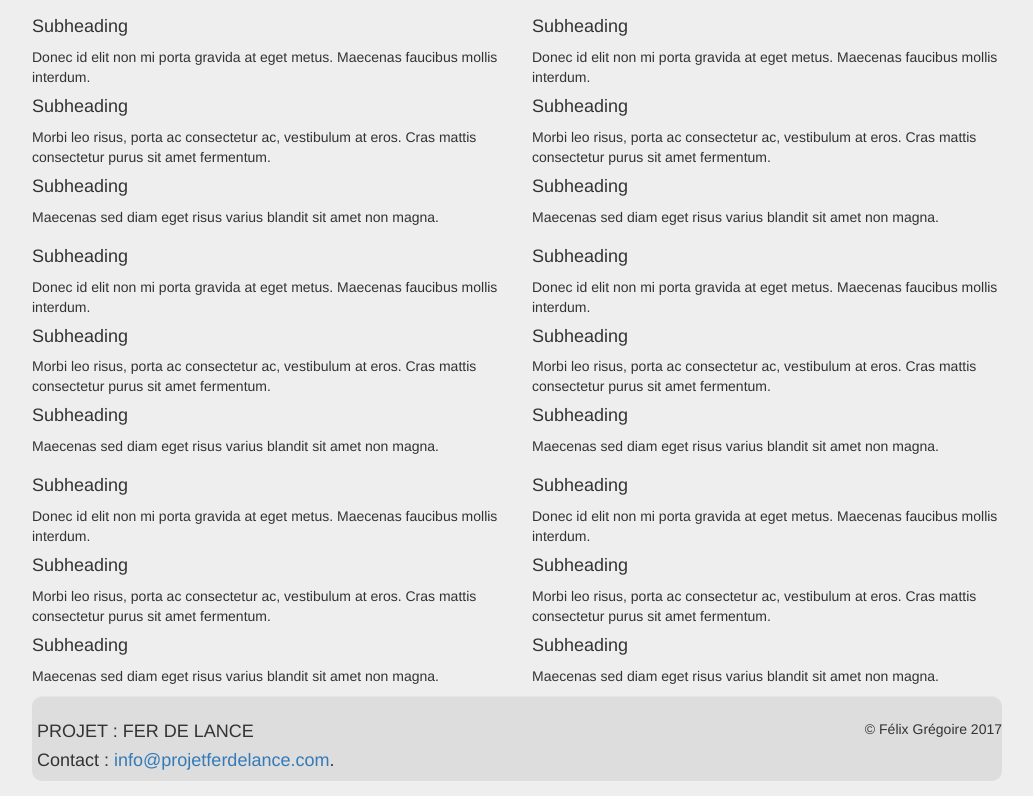
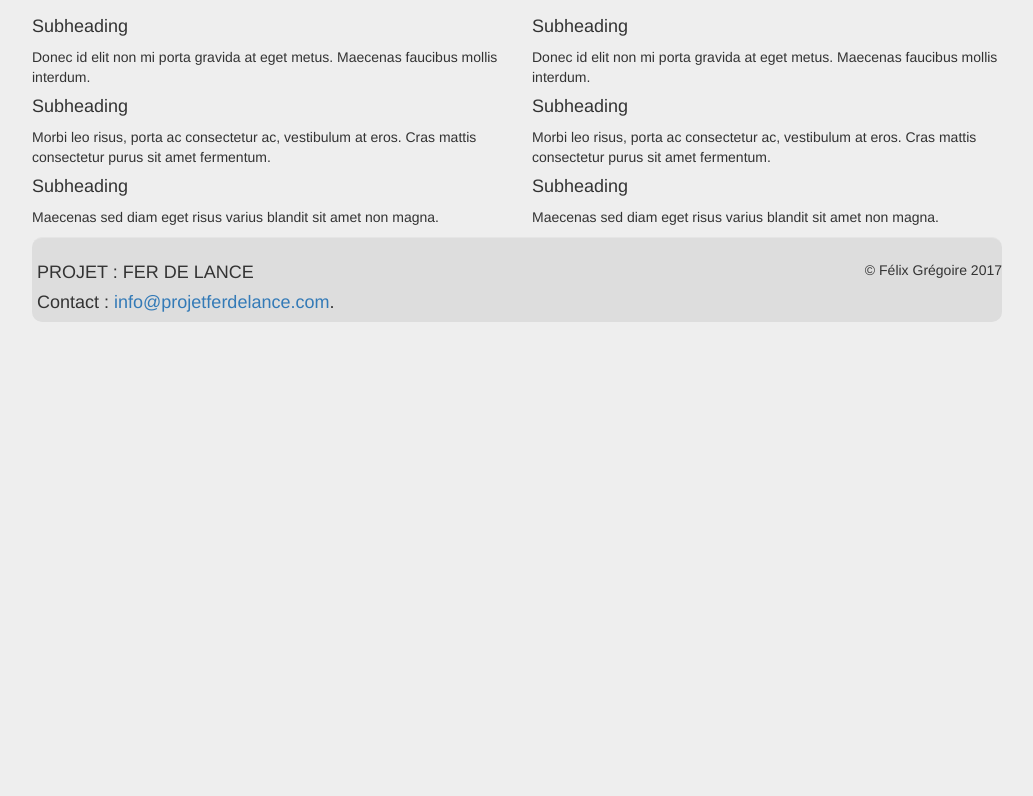
Before and after one commit to FelixGregoire/FelixGregoire.github.io, a plain HTML site: page index.html in a window 1280 px wide. Shown: the part 545-1341 px from the top of the page, without its empty margins (123-1156 px from the left). After the commit the page ends 882 px from the top, so only its background shows below. Drawn offline with nearby package versions, Linux system fonts and the light colour scheme.

Commit message:
Removed some sample text

```diff
--- a/index.html
+++ b/index.html
@@ -110,53 +110,6 @@
             </div>
         </div>
 
-        <div class="row marketing">
-            <div class="col-lg-6">
-                <h4>Subheading</h4>
-                <p>Donec id elit non mi porta gravida at eget metus. Maecenas faucibus mollis interdum.</p>
-
-                <h4>Subheading</h4>
-                <p>Morbi leo risus, porta ac consectetur ac, vestibulum at eros. Cras mattis consectetur purus sit amet fermentum.</p>
-
-                <h4>Subheading</h4>
-                <p>Maecenas sed diam eget risus varius blandit sit amet non magna.</p>
-            </div>
-
-            <div class="col-lg-6">
-                <h4>Subheading</h4>
-                <p>Donec id elit non mi porta gravida at eget metus. Maecenas faucibus mollis interdum.</p>
-
-                <h4>Subheading</h4>
-                <p>Morbi leo risus, porta ac consectetur ac, vestibulum at eros. Cras mattis consectetur purus sit amet fermentum.</p>
-
-                <h4>Subheading</h4>
-                <p>Maecenas sed diam eget risus varius blandit sit amet non magna.</p>
-            </div>
-        </div>
-
-        <div class="row marketing">
-            <div class="col-lg-6">
-                <h4>Subheading</h4>
-                <p>Donec id elit non mi porta gravida at eget metus. Maecenas faucibus mollis interdum.</p>
-
-                <h4>Subheading</h4>
-                <p>Morbi leo risus, porta ac consectetur ac, vestibulum at eros. Cras mattis consectetur purus sit amet fermentum.</p>
-
-                <h4>Subheading</h4>
-                <p>Maecenas sed diam eget risus varius blandit sit amet non magna.</p>
-            </div>
-
-            <div class="col-lg-6">
-                <h4>Subheading</h4>
-                <p>Donec id elit non mi porta gravida at eget metus. Maecenas faucibus mollis interdum.</p>
-
-                <h4>Subheading</h4>
-                <p>Morbi leo risus, porta ac consectetur ac, vestibulum at eros. Cras mattis consectetur purus sit amet fermentum.</p>
-
-                <h4>Subheading</h4>
-                <p>Maecenas sed diam eget risus varius blandit sit amet non magna.</p>
-            </div>
-        </div>
         <footer class="footer round-corners-theme">
             <div id="footer-contact">
                 <h4>PROJET : FER DE LANCE</h4>
```
